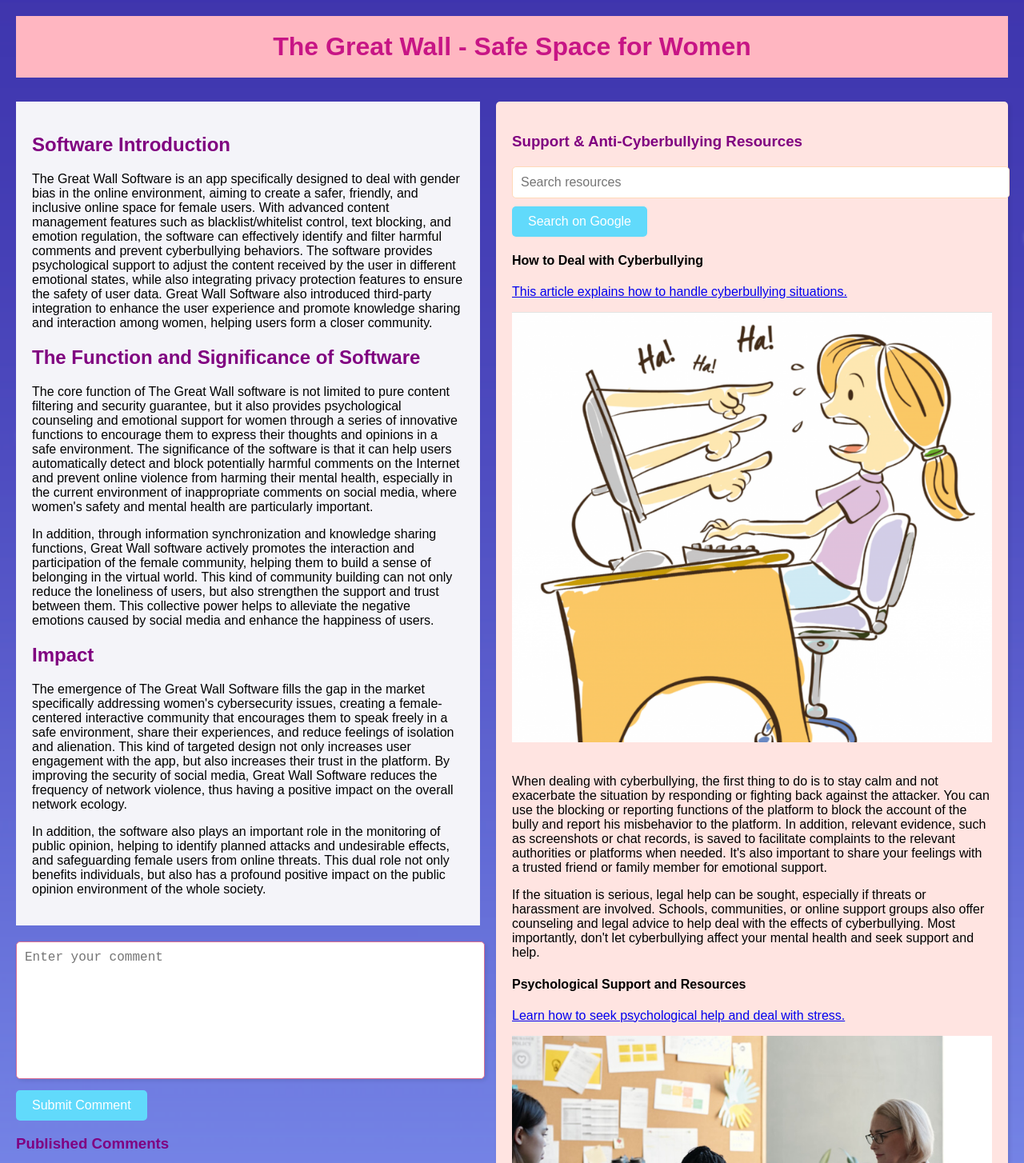
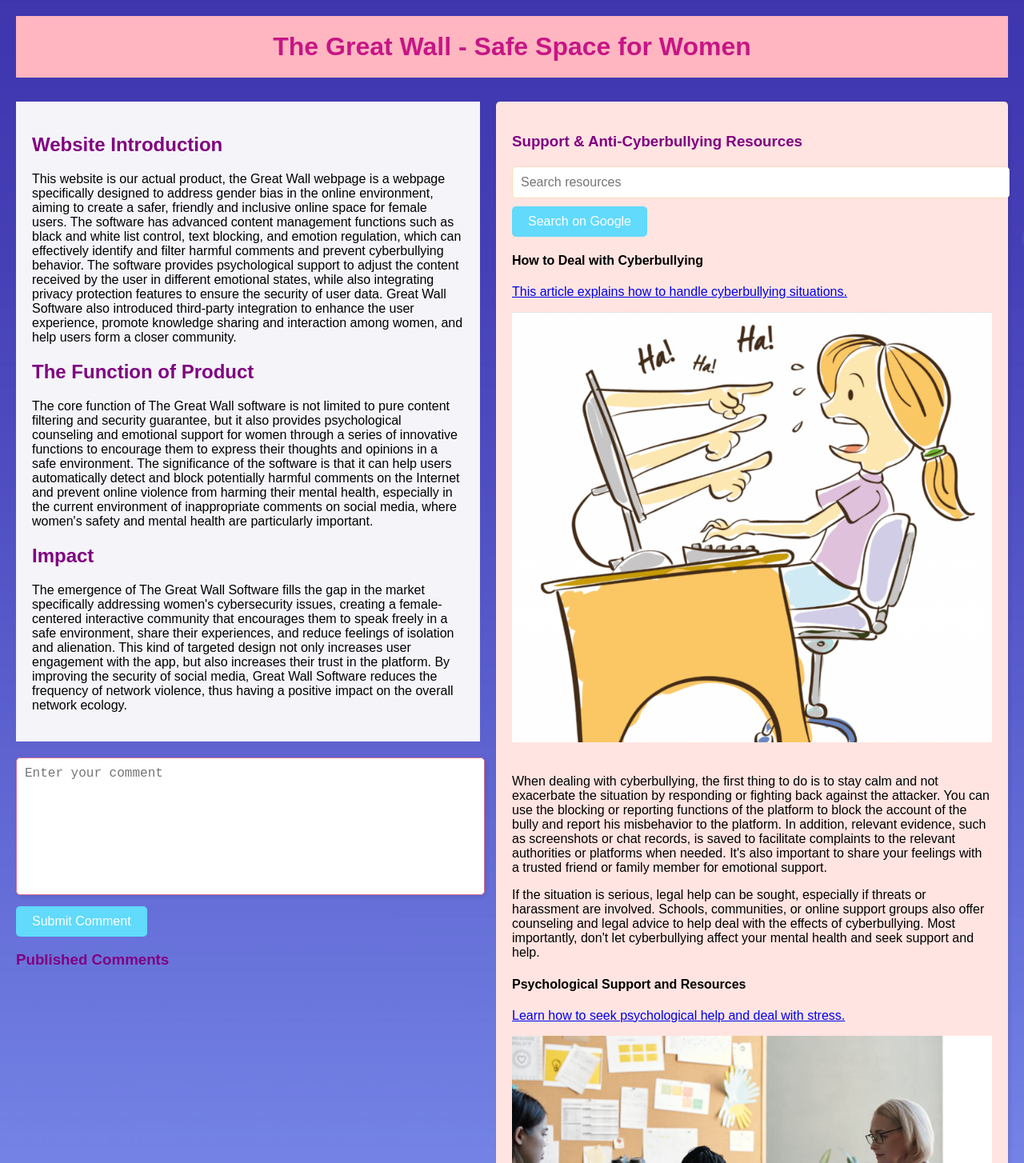
Before and after one commit to Lizyimin-cpu/the-great-wall, a React (Create React App) app: page / in a window 1280 px wide. Shown: the top 1454 px of the page at 80% size. Built offline with nearby package versions, Linux system fonts and the light colour scheme.

Commit message:
Update CommentSection.js

```diff
--- a/src/CommentSection.js
+++ b/src/CommentSection.js
@@ -142,22 +142,23 @@ const CommentSection = () => {
           marginRight: "20px", // Add margin on the right to prevent touching the right content
         }}
       >
-        <h2>Software Introduction</h2>
+        <h2>Website Introduction</h2>
         <p>
-          The Great Wall Software is an app specifically designed to deal with
-          gender bias in the online environment, aiming to create a safer,
-          friendly, and inclusive online space for female users. With advanced
-          content management features such as blacklist/whitelist control, text
-          blocking, and emotion regulation, the software can effectively
-          identify and filter harmful comments and prevent cyberbullying
-          behaviors. The software provides psychological support to adjust the
-          content received by the user in different emotional states, while also
-          integrating privacy protection features to ensure the safety of user
-          data. Great Wall Software also introduced third-party integration to
-          enhance the user experience and promote knowledge sharing and
-          interaction among women, helping users form a closer community.
+          This website is our actual product, the Great Wall webpage is a
+          webpage specifically designed to address gender bias in the online
+          environment, aiming to create a safer, friendly and inclusive online
+          space for female users. The software has advanced content management
+          functions such as black and white list control, text blocking, and
+          emotion regulation, which can effectively identify and filter harmful
+          comments and prevent cyberbullying behavior. The software provides
+          psychological support to adjust the content received by the user in
+          different emotional states, while also integrating privacy protection
+          features to ensure the security of user data. Great Wall Software also
+          introduced third-party integration to enhance the user experience,
+          promote knowledge sharing and interaction among women, and help users
+          form a closer community.
         </p>
-        <h2>The Function and Significance of Software</h2>
+        <h2>The Function of Product</h2>
         <p>
           The core function of The Great Wall software is not limited to pure
           content filtering and security guarantee, but it also provides
@@ -170,16 +171,7 @@ const CommentSection = () => {
           environment of inappropriate comments on social media, where women's
           safety and mental health are particularly important.
         </p>
-        <p>
-          In addition, through information synchronization and knowledge sharing
-          functions, Great Wall software actively promotes the interaction and
-          participation of the female community, helping them to build a sense
-          of belonging in the virtual world. This kind of community building can
-          not only reduce the loneliness of users, but also strengthen the
-          support and trust between them. This collective power helps to
-          alleviate the negative emotions caused by social media and enhance the
-          happiness of users.
-        </p>
+
         <h2>Impact</h2>
         <p>
           The emergence of The Great Wall Software fills the gap in the market
@@ -191,14 +183,6 @@ const CommentSection = () => {
           trust in the platform. By improving the security of social media,
           Great Wall Software reduces the frequency of network violence, thus
           having a positive impact on the overall network ecology.
-        </p>
-        <p>
-          In addition, the software also plays an important role in the
-          monitoring of public opinion, helping to identify planned attacks and
-          undesirable effects, and safeguarding female users from online
-          threats. This dual role not only benefits individuals, but also has a
-          profound positive impact on the public opinion environment of the
-          whole society.
         </p>
       </div>
 
```
